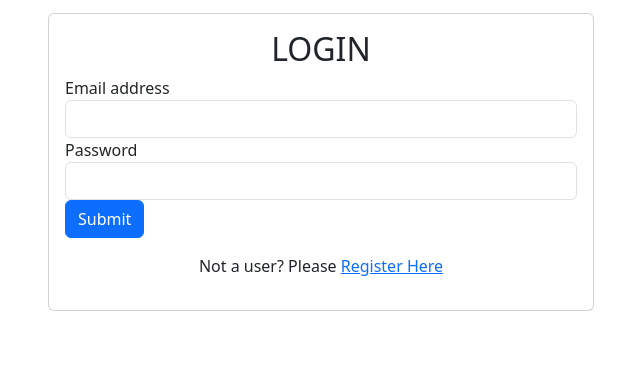
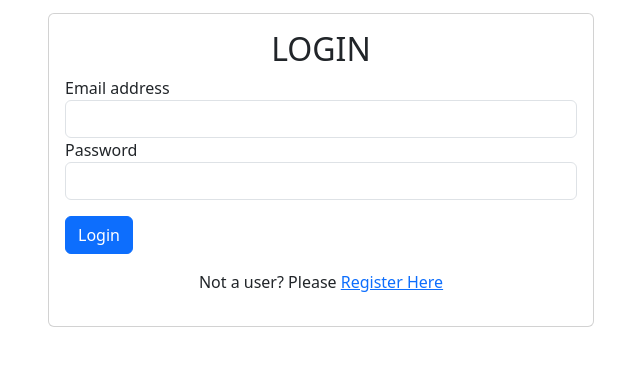
Before and after one commit to arnob-das/Job-Applicant-Tracking-System, a PHP site: page /varsity/login.php in a window 1280 px wide. Shown: the part 209-575 px from the top of the page, without its empty margins (319-959 px from the left). Run offline with PHP 8.4, Linux system fonts and the light colour scheme.

Commit message:
login button changed in login page

```diff
--- a/frontend/login.php
+++ b/frontend/login.php
@@ -19,7 +19,7 @@ include('./inc/header.php');
                             <label for="password">Password</label>
                             <input type="password" class="form-control" id="password" name="password" required>
                         </div>
-                        <button type="submit" class="btn btn-primary btn-block">Submit</button>
+                        <button type="submit" class="btn btn-primary btn-block mt-3">Login</button>
                         <!-- Display error message if exists -->
                         <?php if (!empty($_SESSION['loginError'])) : ?>
                             <div class="alert alert-danger mt-3" role="alert">
```
